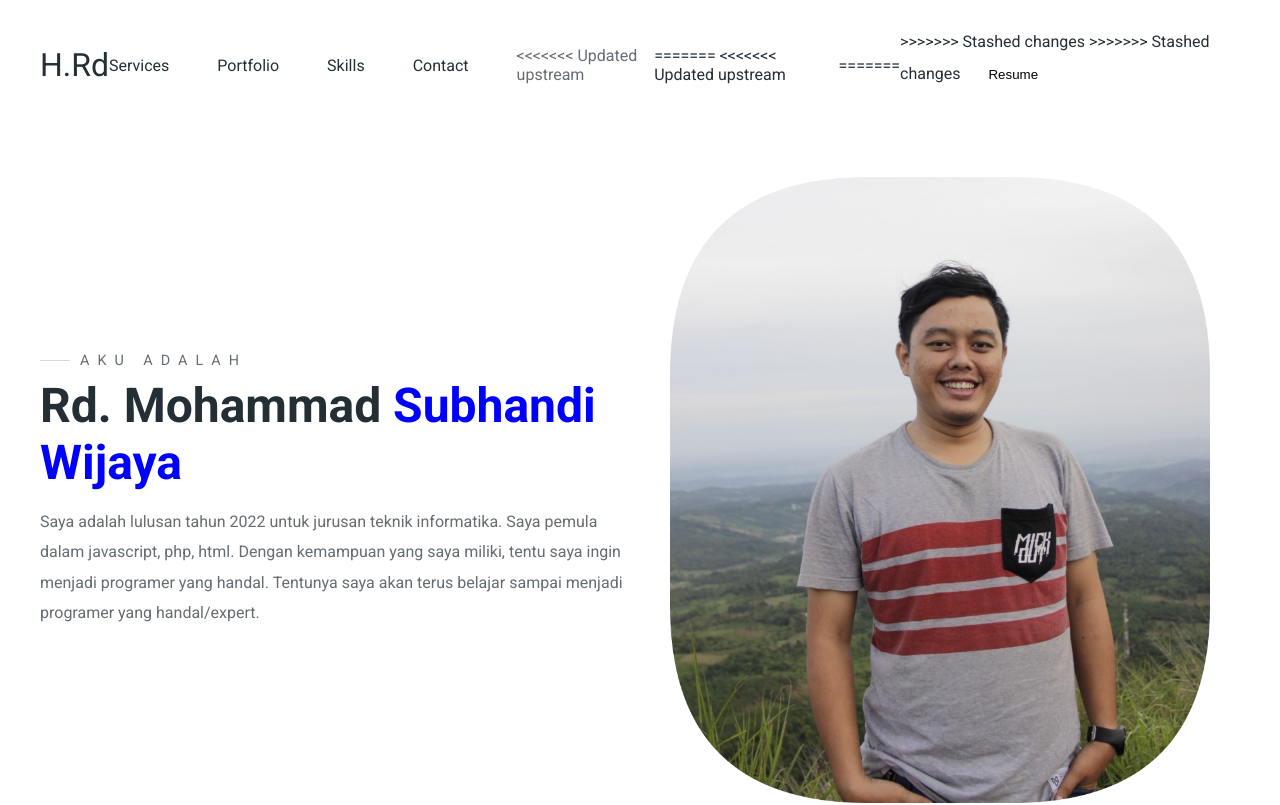
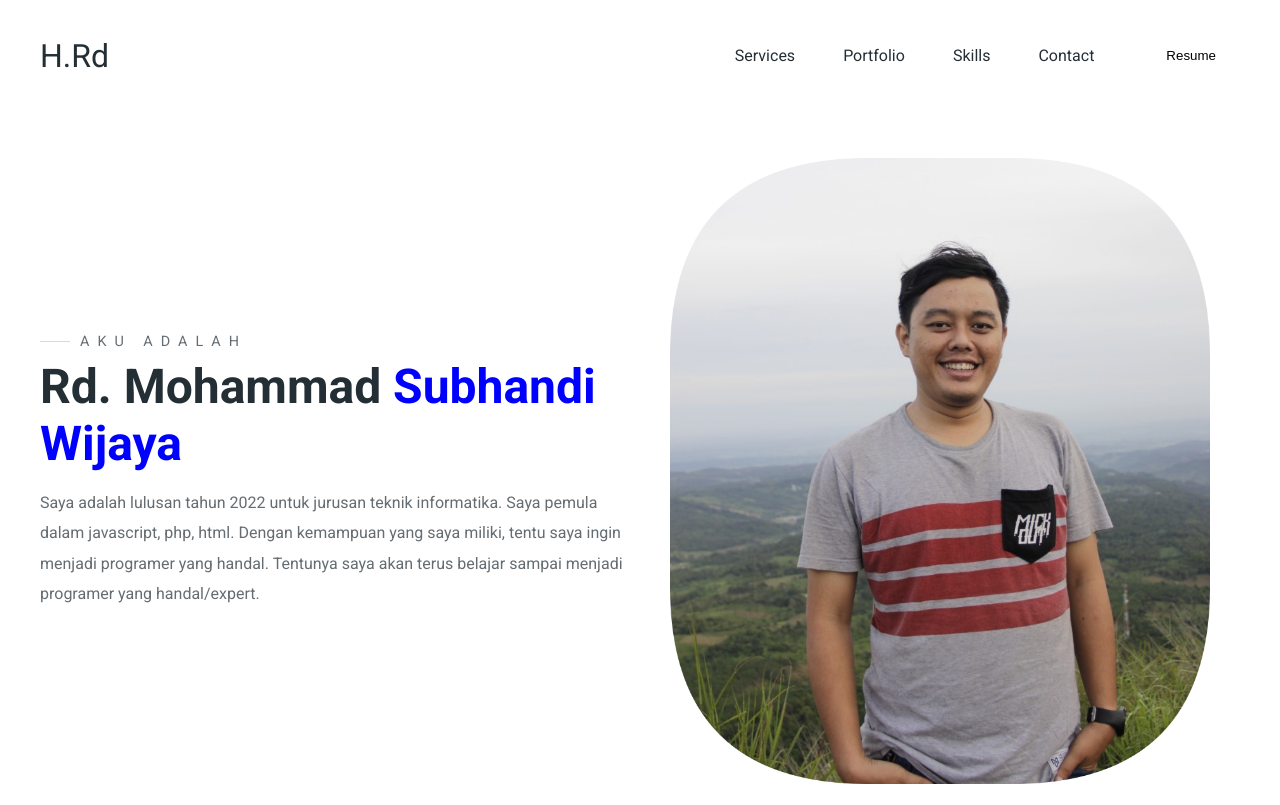
Before and after one commit to Handi9322/My-Portfolio.github.io, a plain HTML site: page index.html in a window 1280 px wide. Shown: the top 805 px of the page. Drawn offline with Linux system fonts and the light colour scheme.

Commit message:
Update index.html

```diff
--- a/index.html
+++ b/index.html
@@ -26,15 +26,7 @@
                         <li><a href="#skills">Skills</a></li>
                         <li><a href="#contact">Contact</a></li>
                         <li>
-<<<<<<< Updated upstream
                             <a href="/Resume.pdf" target="_blank">
-=======
-<<<<<<< Updated upstream
-                            <a href="/Resumee.pdf" target="_blank">
-=======
-                            <a href="/Resume.pdf" target="_blank">
->>>>>>> Stashed changes
->>>>>>> Stashed changes
                                 <button class="btn">Resume</button>
                             </a>
                         </li>
```
